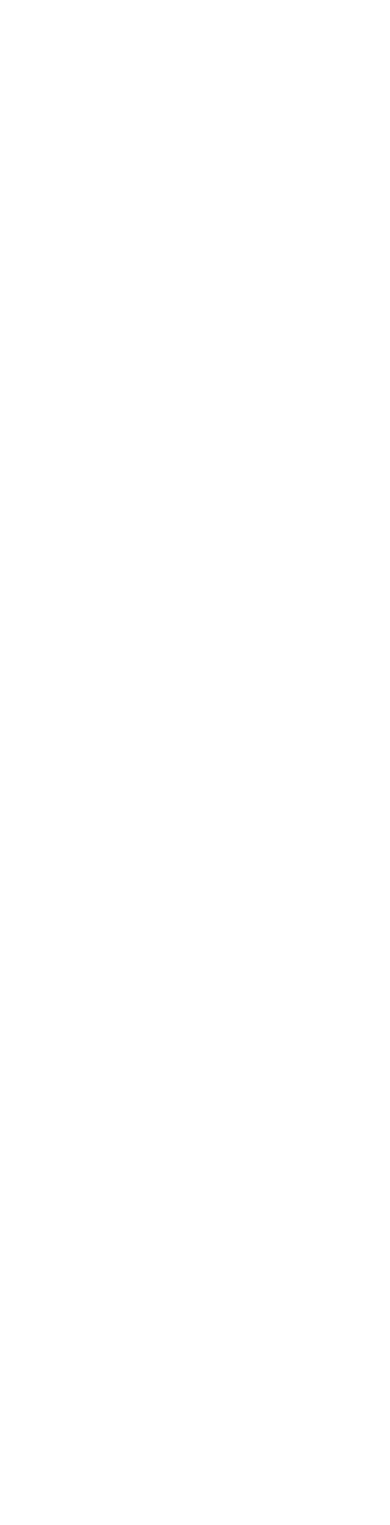
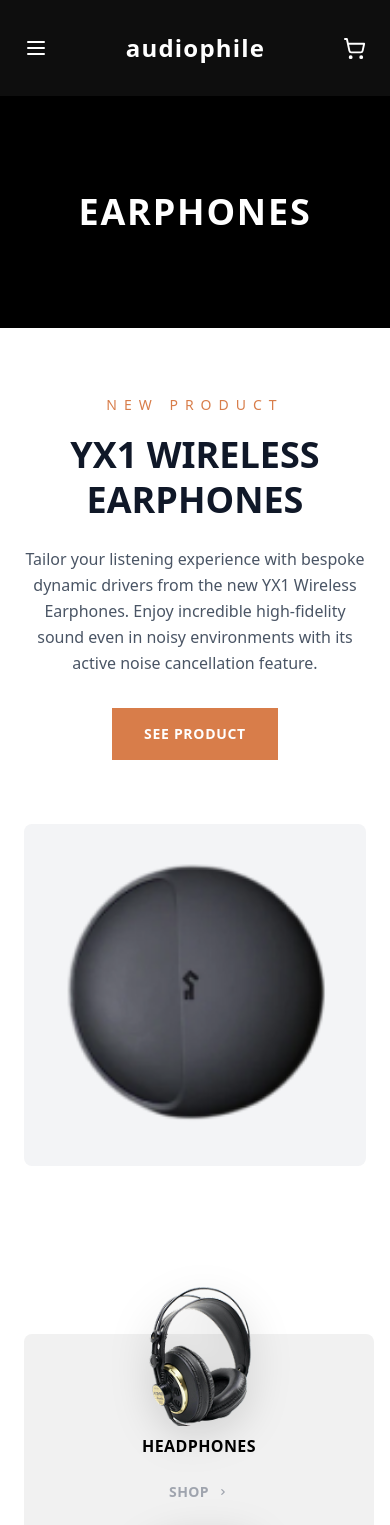
Before and after one commit to jeffery-marfo/Azubi-E-commerce, a React (Vite) app: page /earphones in a window 390 px wide. Before the commit this address had no page. Shown: the top 1525 px of the page. Before the commit the page ends 844 px from the top, so only its background shows below. Built offline with nearby package versions, Linux system fonts and the light colour scheme.

Commit message:
earphones page complete

```diff
--- a/src/App.jsx
+++ b/src/App.jsx
@@ -4,6 +4,7 @@ import Landing from "./Pages/Landing";
 import RootLayouts from "./layouts/RootLayouts";
 import Headphones from "./Pages/Headphones";
 import Speakers from "./Pages/Speakers";
+import Earphones from "./Pages/Earphones";
 
 function App() {
   return (
@@ -13,6 +14,7 @@ function App() {
           <Route index={true} element={<Landing />} />
           <Route path='/headphones' element={<Headphones/>}/>
           <Route path='/speakers' element={<Speakers/>}/>
+          <Route path='/earphones' element={<Earphones/>}/>
         </Route>
       </Routes>
     </BrowserRouter>
--- /dev/null
+++ b/src/Components/Earphones/WirelessEarphones.jsx
@@ -0,0 +1,48 @@
+import earPhones from '../../assets/images/Earphones.png';
+
+export default function YX1EarphonesSection() {
+  return (
+    <div className="bg-white py-16 px-6 lg:px-8">
+      <div className="max-w-7xl mx-auto">
+        <div className="grid grid-cols-1 lg:grid-cols-2 gap-16 lg:gap-24 items-center">
+          {/* Product Image */}
+          <div className="order-2 lg:order-1">
+            <div className="bg-gray-100 rounded-lg aspect-square flex items-center justify-center overflow-hidden p-8">
+              <img
+                src={earPhones}
+                alt="YX1 Wireless Earphones"
+                className="w-full h-full object-contain max-w-[280px] max-h-[280px]"
+              />
+            </div>
+          </div>
+
+          {/* Product Details */}
+          <div className="order-1 lg:order-2 text-center lg:text-left">
+            {/* New Product Badge */}
+            <div className="mb-4">
+              <span className="text-[#D87D4A] text-sm font-normal tracking-[0.5em] uppercase">
+                New Product
+              </span>
+            </div>
+
+            {/* Product Title */}
+            <h2 className="text-4xl lg:text-5xl font-bold text-gray-900 mb-6 leading-tight">
+              YX1 WIRELESS<br />
+              EARPHONES
+            </h2>
+
+            {/* Product Description */}
+            <p className="text-gray-600 leading-relaxed mb-8 max-w-md mx-auto lg:mx-0">
+              Tailor your listening experience with bespoke dynamic drivers from the new YX1 Wireless Earphones. Enjoy incredible high-fidelity sound even in noisy environments with its active noise cancellation feature.
+            </p>
+
+            {/* CTA Button */}
+            <button className="bg-[#D87D4A] hover:bg-[#FBAF85] text-white font-bold py-4 px-8 tracking-wider text-sm transition-colors duration-300 uppercase">
+              See Product
+            </button>
+          </div>
+        </div>
+      </div>
+    </div>
+  );
+}
--- a/src/Components/Navbar.jsx
+++ b/src/Components/Navbar.jsx
@@ -33,7 +33,7 @@ export default function Navbar() {
             <Link to="/speakers" className="text-white hover:text-[#D87D4A] transition-colors duration-300 font-bold tracking-wider text-sm">
               SPEAKERS
             </Link>
-            <Link to="'earphones" className="text-white hover:text-[#D87D4A] transition-colors duration-300 font-bold tracking-wider text-sm">
+            <Link to="/earphones" className="text-white hover:text-[#D87D4A] transition-colors duration-300 font-bold tracking-wider text-sm">
               EARPHONES
             </Link>
           </div>
--- /dev/null
+++ b/src/Pages/Earphones.jsx
@@ -0,0 +1,23 @@
+import React from "react";
+import ProductCategories from "../Components/Products";
+import BestAudioGear from "../Components/BestAudioGear";
+import WirelessEarphones from "../Components/Earphones/WirelessEarphones";
+
+const Earphones = () => {
+  return (
+    <div>
+      <div className="bg-black text-white">
+        <div className="text-center py-24">
+          <h1 className="text-4xl md:text-5xl font-bold tracking-wider">
+            EARPHONES
+          </h1>
+        </div>
+      </div>
+    <WirelessEarphones/>
+      <ProductCategories />
+      <BestAudioGear />
+    </div>
+  );
+};
+
+export default Earphones;
```
